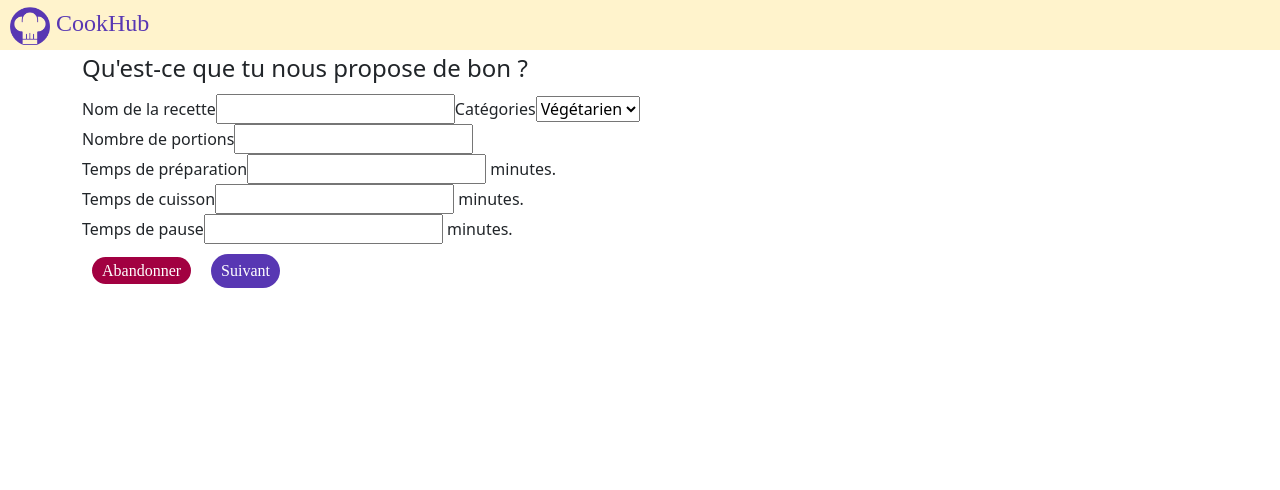
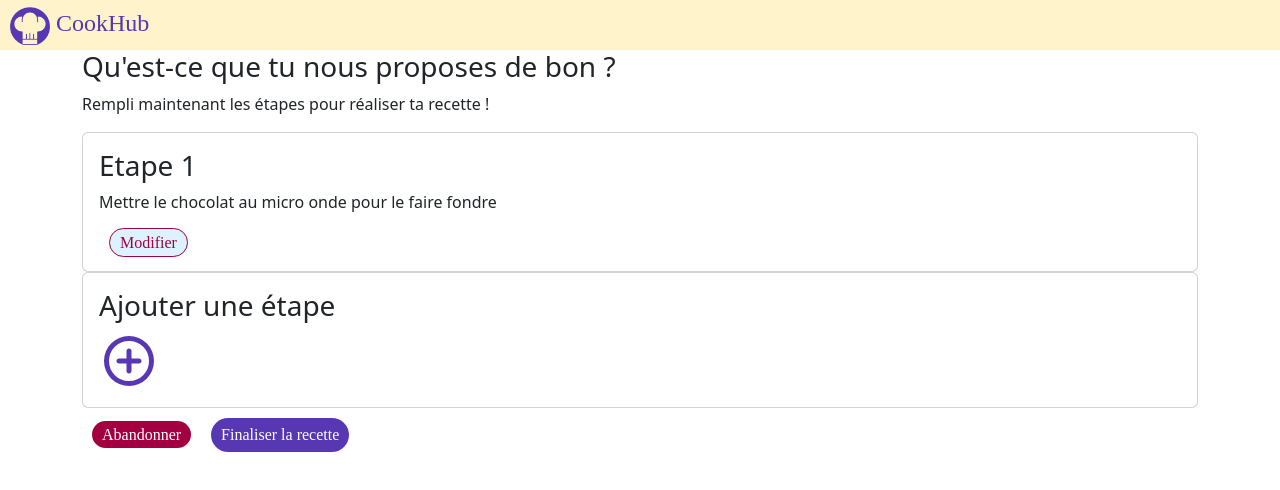
Before and after one commit to Margob29/cookhub, a React (Create React App) app: page / in a window 1280 px wide. Shown: the top 490 px of the page. Built offline with nearby package versions, Linux system fonts and the light colour scheme; some icons are missing.

Commit message:
visualization during creation

```diff
--- a/package.json
+++ b/package.json
@@ -11,7 +11,6 @@
     "react": "^18.2.0",
     "react-bootstrap": "^2.7.2",
     "react-dom": "^18.2.0",
-    "react-ionicons": "^4.2.0",
     "react-router-dom": "^6.8.2",
     "react-scripts": "5.0.1",
     "web-vitals": "^2.1.4"
@@ -39,5 +38,8 @@
       "last 1 firefox version",
       "last 1 safari version"
     ]
+  },
+  "devDependencies": {
+    "@iconify/react": "^4.1.0"
   }
 }
--- a/src/App.css
+++ b/src/App.css
@@ -84,3 +84,22 @@
   padding-right: 10px;
   margin: 10px;
 }
+
+.btnModify{
+  background-color: #DCF3FF;
+  color: #A20041;
+  font-family: 'Berlin Sans FB Demi', 'Fredoka';
+  font-size: 1rem;
+  border-radius: 50px;
+  text-decoration: none;
+  padding: 5px;
+  padding-left: 10px;
+  padding-right: 10px;
+  margin: 10px;
+  border: #A20041 1px solid;
+}
+
+.btnAdd{
+  color:#5837B3;
+  font-size: 20px;
+}
--- a/src/App.js
+++ b/src/App.js
@@ -2,9 +2,16 @@ import "./App.css";
 import "bootstrap/dist/css/bootstrap.min.css";
 import Home from "./pages/Home/HomePage";
 import CreationForm from "./pages/Creation/CreationPage";
+import CHNavbar from "./components/CookHub_navbar";
+import CreationProgress from "./pages/Creation/CreationInProgressPage";
 
 function App() {
-  return <CreationForm />;
+  return (
+    <div>
+      <CHNavbar></CHNavbar>
+      <CreationProgress></CreationProgress>
+    </div>
+  );
 }
 
 export default App;
--- a/src/components/CookHub_navbar.js
+++ b/src/components/CookHub_navbar.js
@@ -1,5 +1,5 @@
 import "../App.css";
-import { PersonOutline, Person } from "react-ionicons";
+import { Icon } from "@iconify/react";
 import { Navbar, Nav } from "react-bootstrap";
 import logo from "../images/logo_violet.png";
 
@@ -15,12 +15,7 @@ export default function CHNavbar() {
         CookHub
       </Navbar.Brand>
       <Nav.Link href="#" className="align-right me-1">
-        <PersonOutline
-          color="#5837B3"
-          title="Mon compte"
-          height="30px"
-          width="auto"
-        />
+        <Icon icon="gg:profile" color={"#5837B3"} width={40}></Icon>
       </Nav.Link>
     </Navbar>
   );
--- a/src/pages/Creation/CreationInProgressPage.js
+++ b/src/pages/Creation/CreationInProgressPage.js
@@ -0,0 +1,44 @@
+import "../../App.css";
+import { Icon } from "@iconify/react";
+
+export default function CreationProgress() {
+  return (
+    <div className="container">
+      <h3>Qu'est-ce que tu nous proposes de bon ?</h3>
+      <p>Rempli maintenant les étapes pour réaliser ta recette !</p>
+      <div>
+        <div className="card">
+          <div className="card-body">
+            <h3 className="card-title">Etape 1</h3>
+            <p className="card-text">
+              Mettre le chocolat au micro onde pour le faire fondre
+            </p>
+            <a href="#" className="btnModify">
+              Modifier
+            </a>
+          </div>
+        </div>
+        <div className="card">
+          <div className="card-body">
+            <h3 className="card-title">Ajouter une étape</h3>
+            <a href="#">
+              <Icon
+                icon="material-symbols:add-circle-outline-rounded"
+                width={60}
+                color={"#5837B3"}
+              />
+            </a>
+          </div>
+        </div>
+      </div>
+      <div>
+        <a className="btnDiscard" href="#">
+          Abandonner
+        </a>
+        <a className="btnSubmit" type="submit" href="#">
+          Finaliser la recette
+        </a>
+      </div>
+    </div>
+  );
+}
--- a/src/pages/Creation/CreationPage.js
+++ b/src/pages/Creation/CreationPage.js
@@ -1,14 +1,12 @@
 import "../../App.css";
-import CHNavbar from "../../components/CookHub_navbar";
 
 export default function CreationForm() {
   return (
     <div>
-      <CHNavbar></CHNavbar>
       <div className="container">
         <form>
           <fieldset>
-            <legend>Qu'est-ce que tu nous propose de bon ?</legend>
+            <legend>Qu'est-ce que tu nous proposes de bon ?</legend>
             <div>
               <label>Nom de la recette</label>
               <input type="text" required />
--- a/src/pages/Home/HomePage.js
+++ b/src/pages/Home/HomePage.js
@@ -1,11 +1,9 @@
 import "../../App.css";
-import CHNavbar from "../../components/CookHub_navbar";
 import cooker from "../../images/th2.jpeg";
 
 export default function Home() {
   return (
     <div>
-      <CHNavbar></CHNavbar>
       <img src={cooker} alt="Cuisinier" width="100%" height="250px"></img>
       <div className="container col-6 presentation">
         <p className="textPresentation">Partage tes talents de cuisinier</p>
```
Also changed, not shown: 1 other file (tests, documents, lock files or other folders).
